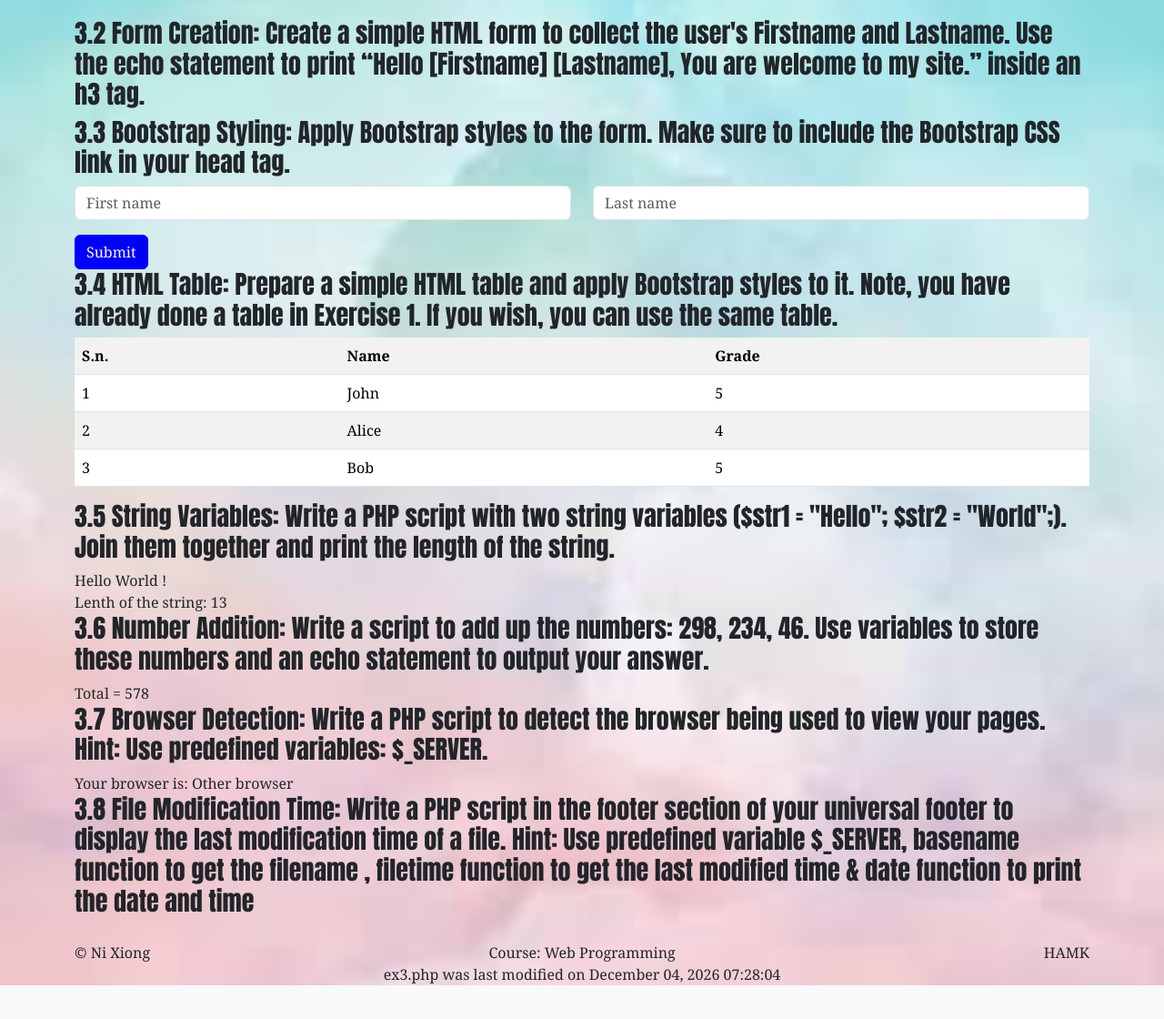
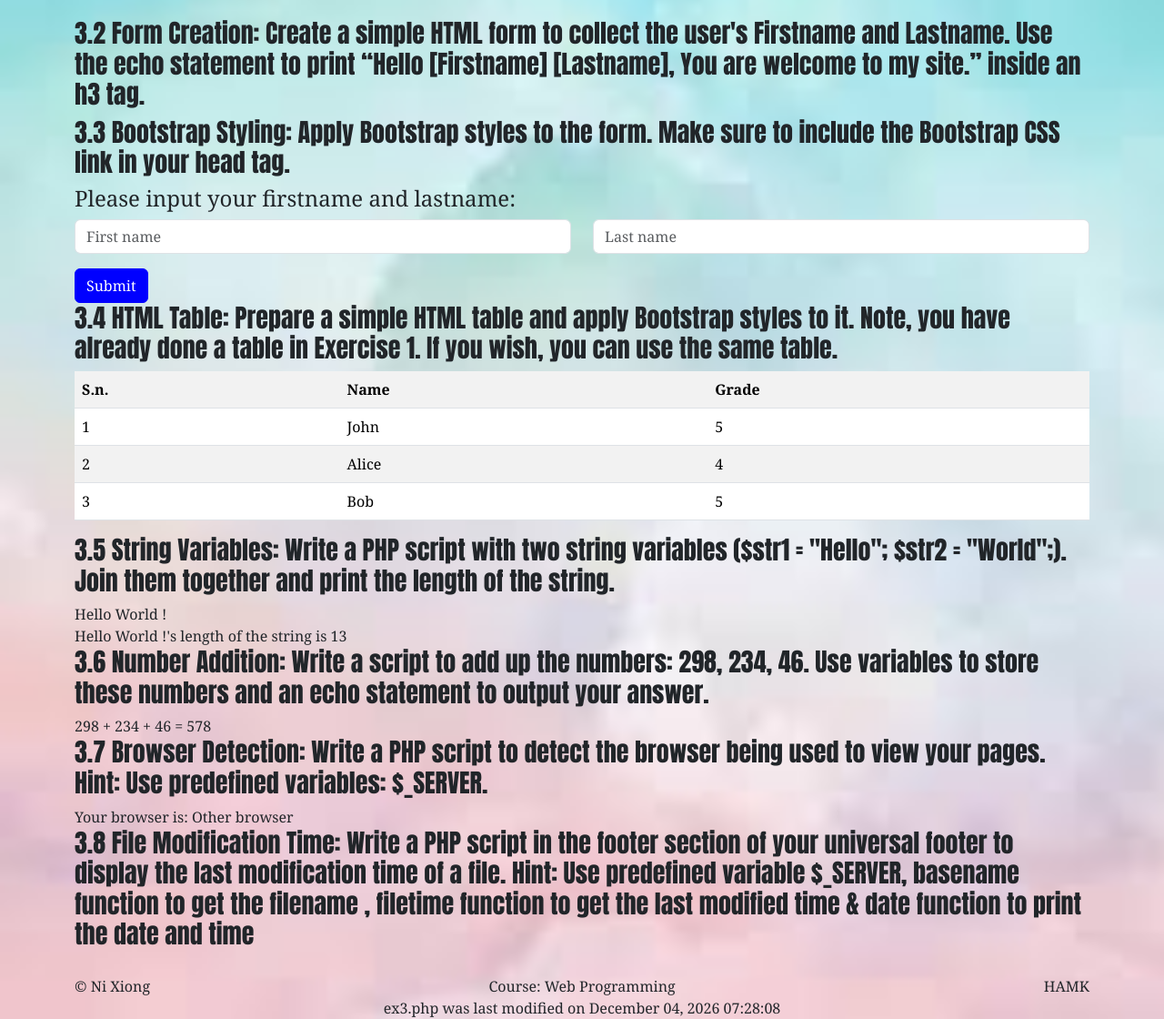
Before and after one commit to Nicky-hub371/nixiong-php-course, a PHP site: page /nicky_tasks/ex3.php in a window 1280 px wide. Shown: the part 56-1176 px from the top of the page at 91% size. Before the commit the page ends 1139 px from the top, so only its background shows below. Run offline with PHP 8.4, Linux system fonts and the light colour scheme.

Commit message:
fix details about adding and line

```diff
--- a/nicky_tasks/ex3.php
+++ b/nicky_tasks/ex3.php
@@ -10,6 +10,7 @@ include'header.php';
     Make sure to include the Bootstrap CSS link in your head tag.</h3>
 
 <div class="row">
+    <h4>Please input your firstname and lastname: </h4>
     <form method="post" name="user_reg_form" action=<?php echo htmlspecialchars($_SERVER['PHP_SELF']); ?>>
     <div class="row mb-3">
         <div class="col">
@@ -75,7 +76,7 @@ if($_SERVER["REQUEST_METHOD"]=="POST"){
     echo "$text<br>";
 
     // print the length of the string
-    echo "Lenth of the string: ".strlen($text);
+    echo $text."'s length of the string is ".strlen($text);
 ?>
 
 <h3>3.6 Number Addition: Write a script to add up the numbers: 298, 234, 46.
@@ -87,9 +88,7 @@ $second_number = 234;
 $third_number = 46;
 $sum_total = $first_number + $second_number + $third_number;
 
-$direct_text = "Total = ";
-
-echo $direct_text . $sum_total;
+echo $first_number." + ".$second_number. " + ".$third_number. " = ".$sum_total;
 ?>
 
 <h3>3.7 Browser Detection: Write a PHP script to detect the browser being used to view your pages.
```
